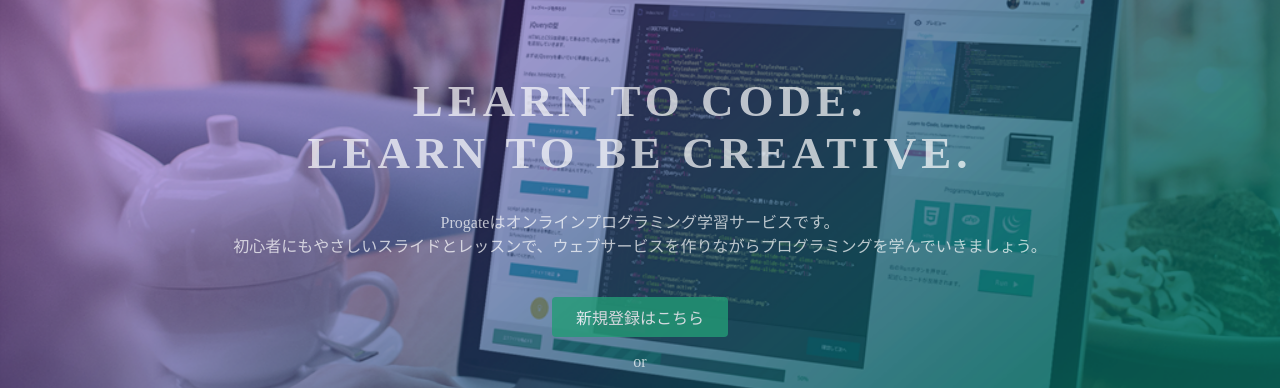
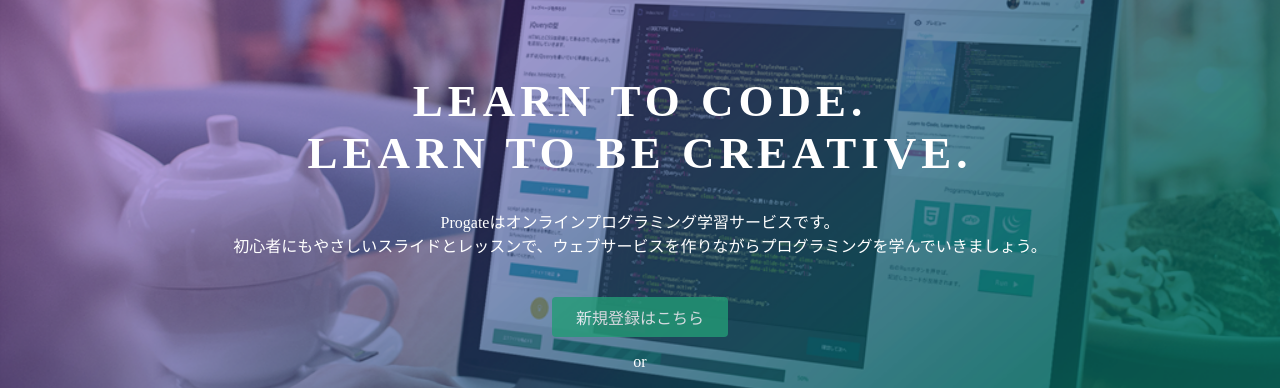
Before and after one commit to 20l1044s/prog-8.github.io, a plain HTML site: page index.html in a window 1280 px wide. Shown: the part 135-523 px from the top of the page. Drawn offline with Linux system fonts and the light colour scheme.

Commit message:
Update stylesheet.css

```diff
--- a/stylesheet.css
+++ b/stylesheet.css
@@ -26,13 +26,13 @@ a {
 }
 
 .top-wrapper h1 {
-  opacity: 0.7;
+
   font-size: 45px;
   letter-spacing: 5px;
 }
 
 .top-wrapper p {
-  opacity: 0.7;
+
   font-size: 16px;
   margin-bottom: 40px;
 }
```
